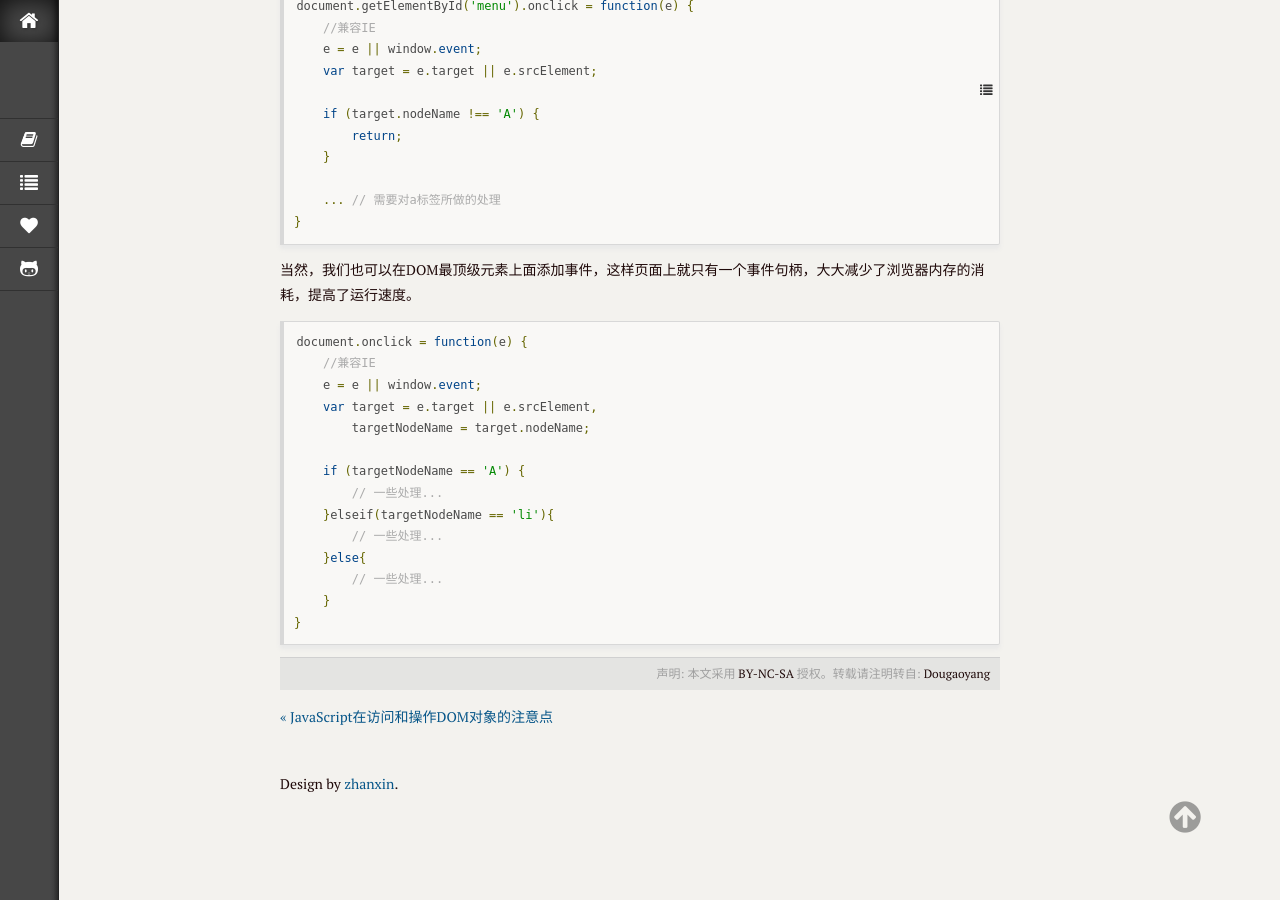
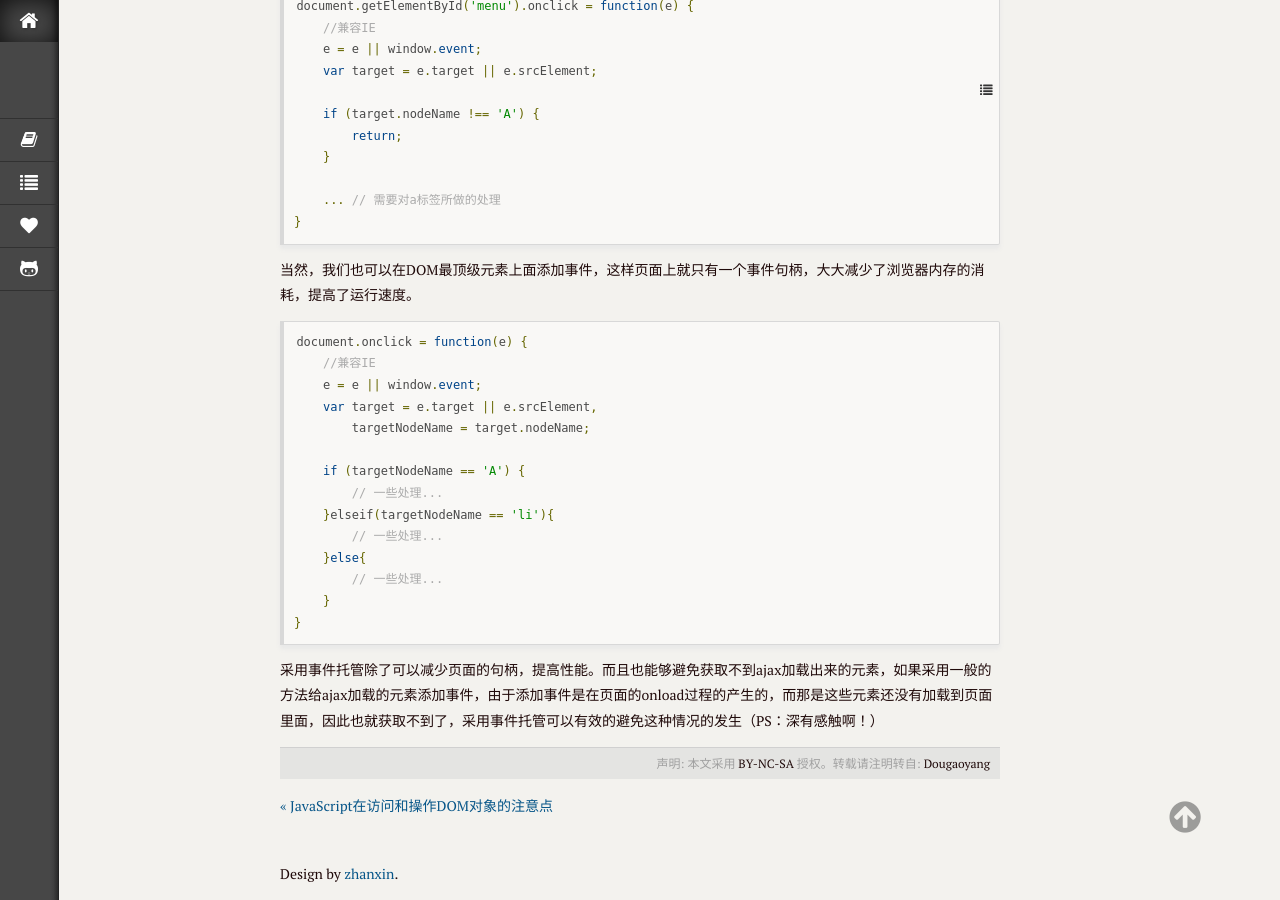
Before and after one commit to GitHubCuCu/dougaoyang.github.io, a Jekyll site: the page built from _posts/javascript/2015-01-23-event_delegation.md, in a window 1280 px wide and 900 px high, scrolled down 1064 px. Built offline with Jekyll 4.4.1, drawn with Linux system fonts in a browser that asks for light colours; Markdown is read by kramdown in place of the engine named in the settings.

Commit message:
update post

````diff
--- a/_posts/javascript/2015-01-23-event_delegation.md
+++ b/_posts/javascript/2015-01-23-event_delegation.md
@@ -74,3 +74,5 @@ document.onclick = function(e) {
 }
 
 ```
+
+采用事件托管除了可以减少页面的句柄，提高性能。而且也能够避免获取不到ajax加载出来的元素，如果采用一般的方法给ajax加载的元素添加事件，由于添加事件是在页面的onload过程的产生的，而那是这些元素还没有加载到页面里面，因此也就获取不到了，采用事件托管可以有效的避免这种情况的发生（PS：深有感触啊！）
````
